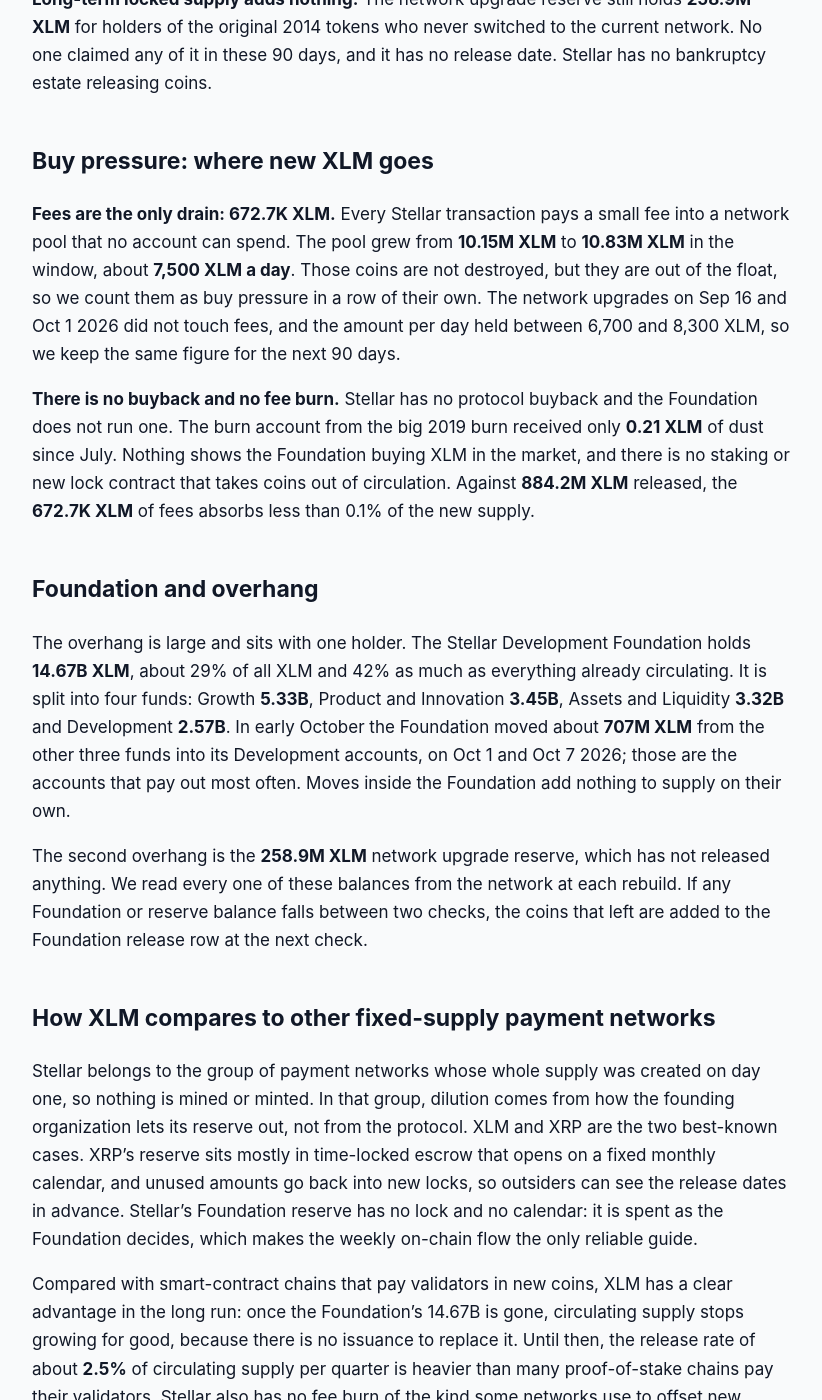
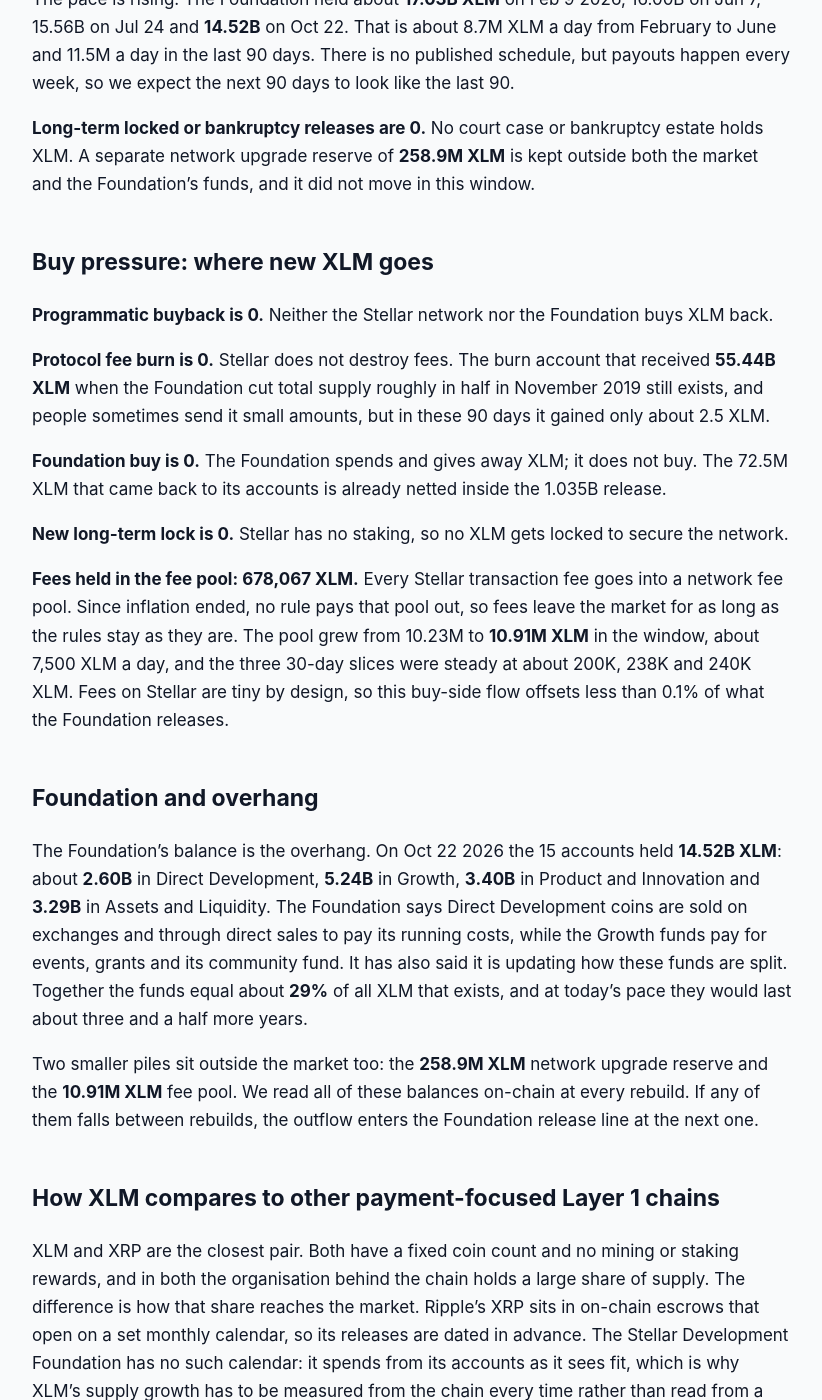
Before and after one commit to jeevansongmy-spec/mrnasdog-articles, a Jekyll site: the page built from crypto/xlm-pressure-framework.md, in a window 1280 px wide and 1400 px high, scrolled down 1345 px. Shown: the whole window, without its empty margins (228-1050 px from the left). Built offline with Jekyll 4.4.1, drawn with Linux system fonts in a browser that asks for light colours; some of the changed text lies outside the part shown.

Commit message:
publish: crypto/xlm-pressure-framework

```diff
--- a/crypto/xlm-pressure-framework.md
+++ b/crypto/xlm-pressure-framework.md
@@ -1,6 +1,6 @@
 ---
 title: "XLM Inflation Analysis · October 2026 · Supply growing · projected to keep growing"
-description: "XLM supply is growing with no new coins: the Stellar Development Foundation released 884M XLM in 90 days, lifting supply +2.52%. Fees held back: 673K XLM."
+description: "XLM supply is growing with no new coins: the Stellar Development Foundation released 1.035B XLM in 90 days against a 678K XLM fee pool, +2.94% net. Same next."
 canonical_url: "https://mrnasdog.com/research/xlm/inflation"
 tags: ["crypto", "xlm", "stellar", "tokenization"]
 published: true
@@ -12,53 +12,62 @@ Originally published at [https://mrnasdog.com/research/xlm/inflation](https://mr
 <!-- main-page -->
 **Main page:** the full XLM coin page — signal, price drivers and the buy/sell questions → [mrnasdog.com/research/xlm](https://mrnasdog.com/research/xlm)
 
-
-**Stellar (XLM)** mints no new coins, yet its circulating supply keeps growing: the Stellar Development Foundation released a net **884.2M XLM** into the market in the last 90 days, while only **672.7K XLM** of fees left the float. Net, circulating XLM rose **+2.52%** in 90 days, and we project about the same for the next 90. The ceiling is fixed at about **50.00B XLM**; the open question is only how fast the Foundation's **14.67B XLM** reaches the market.
+**Stellar (XLM)** mints no new coins, yet its circulating supply grew **+2.94%** in the 90 days to Oct 22 2026, and we project the same **+2.94%** for the next 90. All of that growth comes from one place: the **Stellar Development Foundation**, which paid a net **1.035B XLM** out of its accounts and still holds **14.52B XLM**. The only thing taking XLM off the market is the network fee pool, which kept **678,067 XLM** in the same window. Total supply is fixed at about **50.0B XLM**, so the ceiling on future growth is the Foundation's own balance.
 
 ## The verdict, in one paragraph
 
-Over the 90 days to Oct 12 2026, Stellar's circulating supply grew a net **+2.52%** (**884.2M XLM** out of the Foundation, less **672.7K XLM** of fees) on a base of **35.06B XLM**. Our supply monitor, which reads the market's circulating figure, shows **+2.64%** for the same stretch, a gap of only **0.12** percentage points, inside our 0.5-point tolerance, so no warning flag is shown. Stellar is a **fixed-supply network diluted by its own foundation**: the protocol prints nothing, and every new circulating lumen comes from one treasury.
+Over the last 90 days, from Jul 24 to Oct 22 2026, XLM's circulating supply rose by a net **+2.94%**: about **1.035B XLM** entered the market from the Foundation and about **678K XLM** left it through fees. Market-data trackers show **+3.08%** for the same window, just **0.14** points from our figure, so the two readings agree and no warning flag is shown. The next 90 days look the same: **+2.94%**, because the Foundation pays out XLM every week and nothing in the protocol is set to change that. XLM is a **fixed-supply coin with a foundation-driven float**: the coin count never moves, but the part of it that can trade keeps growing as the Foundation spends.
 
 ## Sell pressure: where new XLM comes from
 
-**Protocol inflation is zero.** Stellar used to add 1% a year to its supply, but that was switched off in 2019, and the network's own coin count did not move by a single lumen between Jul 14 and Oct 12 2026. In the same ledger record the fee count rose every day, so the number is live, not frozen. A future protocol vote by validators could in theory change this, so we keep watching it rather than calling it permanent.
+**Protocol inflation is 0.** Stellar once added 1% a year to supply, but validators voted to switch that off in October 2019, after it had created 5,443,902,087 XLM. The network's coin count read exactly **105,443,902,087 XLM** at both ends of this window. It could only change if validators approved a new rule, and nothing like that is proposed.
 
-**Vesting unlocks are zero.** XLM never had an investor or team vesting calendar. The time-locked accounts the Foundation used for its 2021 to 2023 releases are now empty, holding about 2 XLM each.
+**Vesting unlocks are 0.** XLM has no vesting calendar. The Foundation used time-locked escrows in the past, but they were emptied years ago and hold about 2 XLM each today.
 
-**The Foundation release is the whole story: 884.2M XLM.** The Stellar Development Foundation keeps 15 accounts that are not counted as circulating. Together they held **15.56B XLM** on Jul 14 2026 and **14.67B XLM** on Oct 12 2026. In between, they sent **992.9M XLM** to more than 500 outside wallets and received **108.6M XLM** back, mostly returns from wallets they had paid. That leaves a net **884.2M XLM**, about **9.8M XLM a day**, paid out in batches nearly every week. The pace is steady over a longer stretch too: the same accounts released **1.06B XLM** in the 90 days before this window and **3.0B XLM** over the last 12 months. Because the release happens almost every week, we project the same **884.2M XLM** for the next 90 days.
+**Foundation releases are 1.035B XLM**, the whole sell side. The Stellar Development Foundation keeps its XLM in 15 known accounts grouped into four funds: Direct Development, Growth, Product and Innovation, and Assets and Liquidity. Coins in those accounts do not count as circulating; once they leave, they do. Between Jul 24 and Oct 22 2026 the accounts sent **1.108B XLM** to 579 outside accounts and received **72.5M XLM** back, a net release of **1,035,164,130 XLM**, or about **11.5M XLM a day**. At $0.175 that is roughly **$181M** of new XLM for buyers to absorb in one quarter. Large transfers between the Foundation's own accounts, such as 800M XLM on Aug 7 2026 and about 707M XLM moved into the Development accounts on Oct 1 and Oct 7 2026, stay inside its holdings and add nothing.
 
-**Long-term locked supply adds nothing.** The network upgrade reserve still holds **258.9M XLM** for holders of the original 2014 tokens who never switched to the current network. No one claimed any of it in these 90 days, and it has no release date. Stellar has no bankruptcy estate releasing coins.
+The pace is rising. The Foundation held about **17.03B XLM** on Feb 9 2026, 16.00B on Jun 7, 15.56B on Jul 24 and **14.52B** on Oct 22. That is about 8.7M XLM a day from February to June and 11.5M a day in the last 90 days. There is no published schedule, but payouts happen every week, so we expect the next 90 days to look like the last 90.
+
+**Long-term locked or bankruptcy releases are 0.** No court case or bankruptcy estate holds XLM. A separate network upgrade reserve of **258.9M XLM** is kept outside both the market and the Foundation's funds, and it did not move in this window.
 
 ## Buy pressure: where new XLM goes
 
-**Fees are the only drain: 672.7K XLM.** Every Stellar transaction pays a small fee into a network pool that no account can spend. The pool grew from **10.15M XLM** to **10.83M XLM** in the window, about **7,500 XLM a day**. Those coins are not destroyed, but they are out of the float, so we count them as buy pressure in a row of their own. The network upgrades on Sep 16 and Oct 1 2026 did not touch fees, and the amount per day held between 6,700 and 8,300 XLM, so we keep the same figure for the next 90 days.
+**Programmatic buyback is 0.** Neither the Stellar network nor the Foundation buys XLM back.
 
-**There is no buyback and no fee burn.** Stellar has no protocol buyback and the Foundation does not run one. The burn account from the big 2019 burn received only **0.21 XLM** of dust since July. Nothing shows the Foundation buying XLM in the market, and there is no staking or new lock contract that takes coins out of circulation. Against **884.2M XLM** released, the **672.7K XLM** of fees absorbs less than 0.1% of the new supply.
+**Protocol fee burn is 0.** Stellar does not destroy fees. The burn account that received **55.44B XLM** when the Foundation cut total supply roughly in half in November 2019 still exists, and people sometimes send it small amounts, but in these 90 days it gained only about 2.5 XLM.
+
+**Foundation buy is 0.** The Foundation spends and gives away XLM; it does not buy. The 72.5M XLM that came back to its accounts is already netted inside the 1.035B release.
+
+**New long-term lock is 0.** Stellar has no staking, so no XLM gets locked to secure the network.
+
+**Fees held in the fee pool: 678,067 XLM.** Every Stellar transaction fee goes into a network fee pool. Since inflation ended, no rule pays that pool out, so fees leave the market for as long as the rules stay as they are. The pool grew from 10.23M to **10.91M XLM** in the window, about 7,500 XLM a day, and the three 30-day slices were steady at about 200K, 238K and 240K XLM. Fees on Stellar are tiny by design, so this buy-side flow offsets less than 0.1% of what the Foundation releases.
 
 ## Foundation and overhang
 
-The overhang is large and sits with one holder. The Stellar Development Foundation holds **14.67B XLM**, about 29% of all XLM and 42% as much as everything already circulating. It is split into four funds: Growth **5.33B**, Product and Innovation **3.45B**, Assets and Liquidity **3.32B** and Development **2.57B**. In early October the Foundation moved about **707M XLM** from the other three funds into its Development accounts, on Oct 1 and Oct 7 2026; those are the accounts that pay out most often. Moves inside the Foundation add nothing to supply on their own.
+The Foundation's balance is the overhang. On Oct 22 2026 the 15 accounts held **14.52B XLM**: about **2.60B** in Direct Development, **5.24B** in Growth, **3.40B** in Product and Innovation and **3.29B** in Assets and Liquidity. The Foundation says Direct Development coins are sold on exchanges and through direct sales to pay its running costs, while the Growth funds pay for events, grants and its community fund. It has also said it is updating how these funds are split. Together the funds equal about **29%** of all XLM that exists, and at today's pace they would last about three and a half more years.
 
-The second overhang is the **258.9M XLM** network upgrade reserve, which has not released anything. We read every one of these balances from the network at each rebuild. If any Foundation or reserve balance falls between two checks, the coins that left are added to the Foundation release row at the next check.
+Two smaller piles sit outside the market too: the **258.9M XLM** network upgrade reserve and the **10.91M XLM** fee pool. We read all of these balances on-chain at every rebuild. If any of them falls between rebuilds, the outflow enters the Foundation release line at the next one.
 
-## How XLM compares to other fixed-supply payment networks
+## How XLM compares to other payment-focused Layer 1 chains
 
-Stellar belongs to the group of payment networks whose whole supply was created on day one, so nothing is mined or minted. In that group, dilution comes from how the founding organization lets its reserve out, not from the protocol. XLM and XRP are the two best-known cases. XRP's reserve sits mostly in time-locked escrow that opens on a fixed monthly calendar, and unused amounts go back into new locks, so outsiders can see the release dates in advance. Stellar's Foundation reserve has no lock and no calendar: it is spent as the Foundation decides, which makes the weekly on-chain flow the only reliable guide.
+XLM and XRP are the closest pair. Both have a fixed coin count and no mining or staking rewards, and in both the organisation behind the chain holds a large share of supply. The difference is how that share reaches the market. Ripple's XRP sits in on-chain escrows that open on a set monthly calendar, so its releases are dated in advance. The Stellar Development Foundation has no such calendar: it spends from its accounts as it sees fit, which is why XLM's supply growth has to be measured from the chain every time rather than read from a schedule. The XRP Ledger also destroys every fee, while Stellar keeps fees in a pool; at both chains' tiny fees neither removes much.
 
-Compared with smart-contract chains that pay validators in new coins, XLM has a clear advantage in the long run: once the Foundation's 14.67B is gone, circulating supply stops growing for good, because there is no issuance to replace it. Until then, the release rate of about **2.5%** of circulating supply per quarter is heavier than many proof-of-stake chains pay their validators. Stellar also has no fee burn of the kind some networks use to offset new coins; its fee pool removes only a tiny amount.
+Against staking chains such as Ethereum, Solana or Cardano, XLM's growth has a different source. Those networks pay validators in new coins, so their supply grows forever at a rate set by code. XLM has no such issuance, so once the Foundation's 14.52B XLM is spent, circulating supply stops growing at about 50.0B. Hedera (HBAR) is the nearer match on that point: its supply is also fixed and its float grows as a treasury releases coins.
+
+At **+2.94%** a quarter, XLM sits among the faster-growing large coins by circulating supply, even though it creates nothing new. That is the main thing to know about Stellar's supply: the risk is spending, not printing.
 
 ## What to watch in the next 90 days
 
-**The Development accounts after the October top-up.** About 707M XLM moved into them on Oct 1 and Oct 7 2026; if their weekly payouts speed up, the next 90 days will be heavier than our 884.2M projection.
+**Nov 3 2026:** the Bell upgrade (protocol 30) goes to a test-network vote. It adds post-quantum signature checks for smart contracts, sub-accounts for contract addresses and millisecond ledger times; nothing in it changes fees, the fee pool or supply.
 
-**The Foundation's third-quarter 2026 report.** It is expected in the coming weeks and should show how much XLM the Foundation spent and sold from July to September, a second view on the release we read on-chain.
+**Nov 23 2026:** validators vote on Bell for the main network. A passed vote does not change this reading.
 
-**Any validator vote that touches the fee pool or issuance.** Protocol upgrades came on Jul 8, Sep 16 and Oct 1 2026 without changing either; a future one could.
+**Early November 2026:** the Foundation's third-quarter report, which usually includes how many XLM it spent and on what. A sharp change from 11.5M XLM a day would move our next-90-day figure.
 
-**The upgrade reserve.** The 258.9M XLM there has not moved; any claim would add to supply.
+**The Development accounts:** about 707M XLM was moved into them in early October 2026. These are the accounts the Foundation sells from, so how fast that pile shrinks is the best early sign of the next quarter's release.
 
 ## Summary
 
-Stellar (XLM) creates no new coins, but its circulating supply grew **+2.52%** in the 90 days to Oct 12 2026 because the Stellar Development Foundation released a net **884.2M XLM** from its reserve, against only **672.7K XLM** of fees parked in the network's unspendable fee pool. We expect about the same pace in the next 90 days. The main risk is the size of what is left: the Foundation still holds **14.67B XLM** with no public release calendar. The ceiling is the fixed total of about **50.00B XLM**, and once the reserve is spent, supply stops growing.
+Stellar (XLM) creates no new coins, burns nothing and has no staking, yet its circulating supply grew **+2.94%** in the 90 days to Oct 22 2026 because the Stellar Development Foundation released a net **1.035B XLM** from its accounts. The fee pool took back only **678K XLM**, and we expect the same **+2.94%** in the next 90 days. The key risk is the Foundation's remaining **14.52B XLM**, which has no release calendar and has been spent faster this year. The ceiling is hard: total supply is fixed at about 50.0B XLM, so growth ends when the Foundation's balance runs out.
 
-*MrNasDog Pressure Framework analysis of XLM, Metric 1 — Inflation. Data + explanation only. Not financial advice. Checked Oct 12 2026.*
+*MrNasDog Pressure Framework analysis of XLM, Metric 1 — Inflation. Data + explanation only. Not financial advice. Checked Oct 22 2026.*
```
